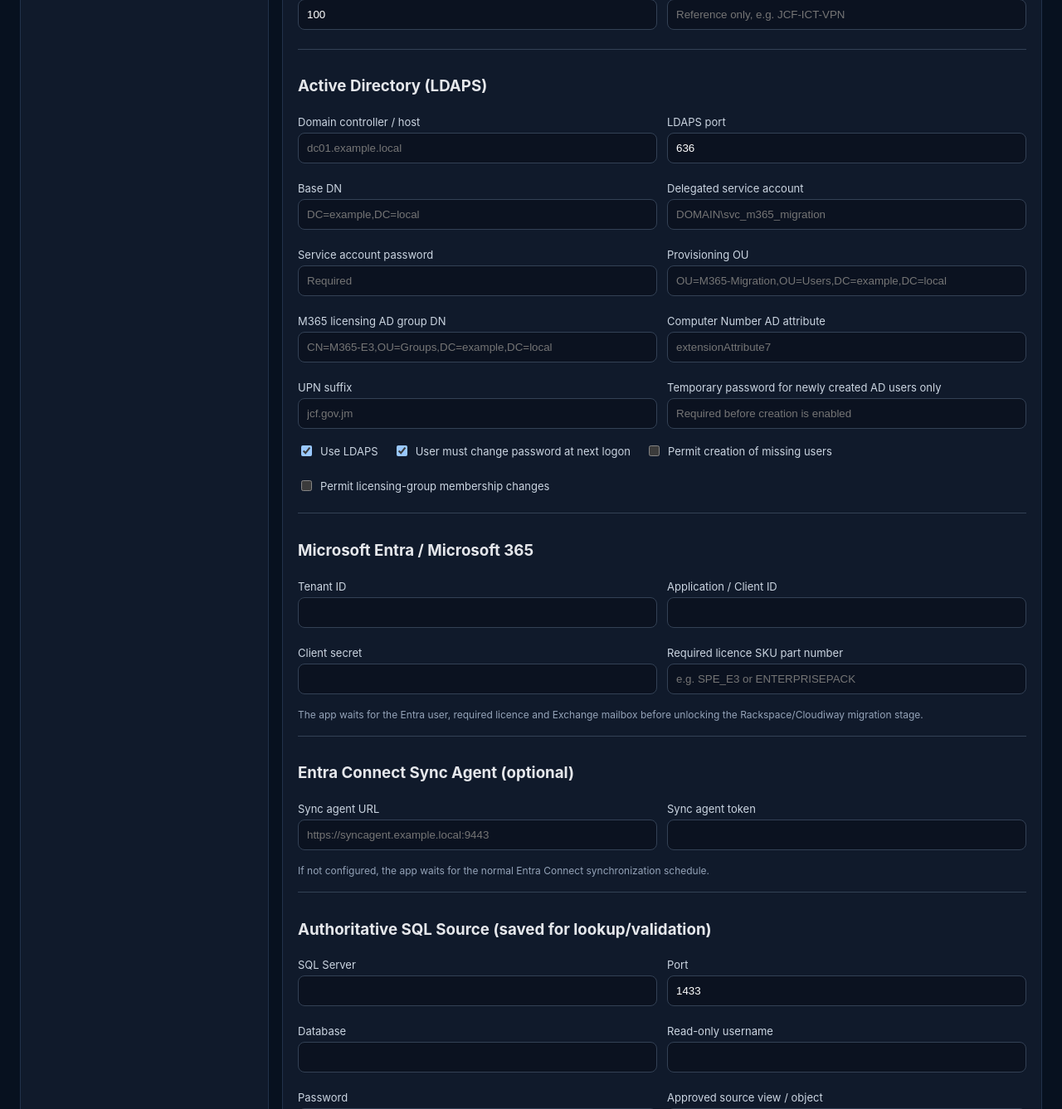
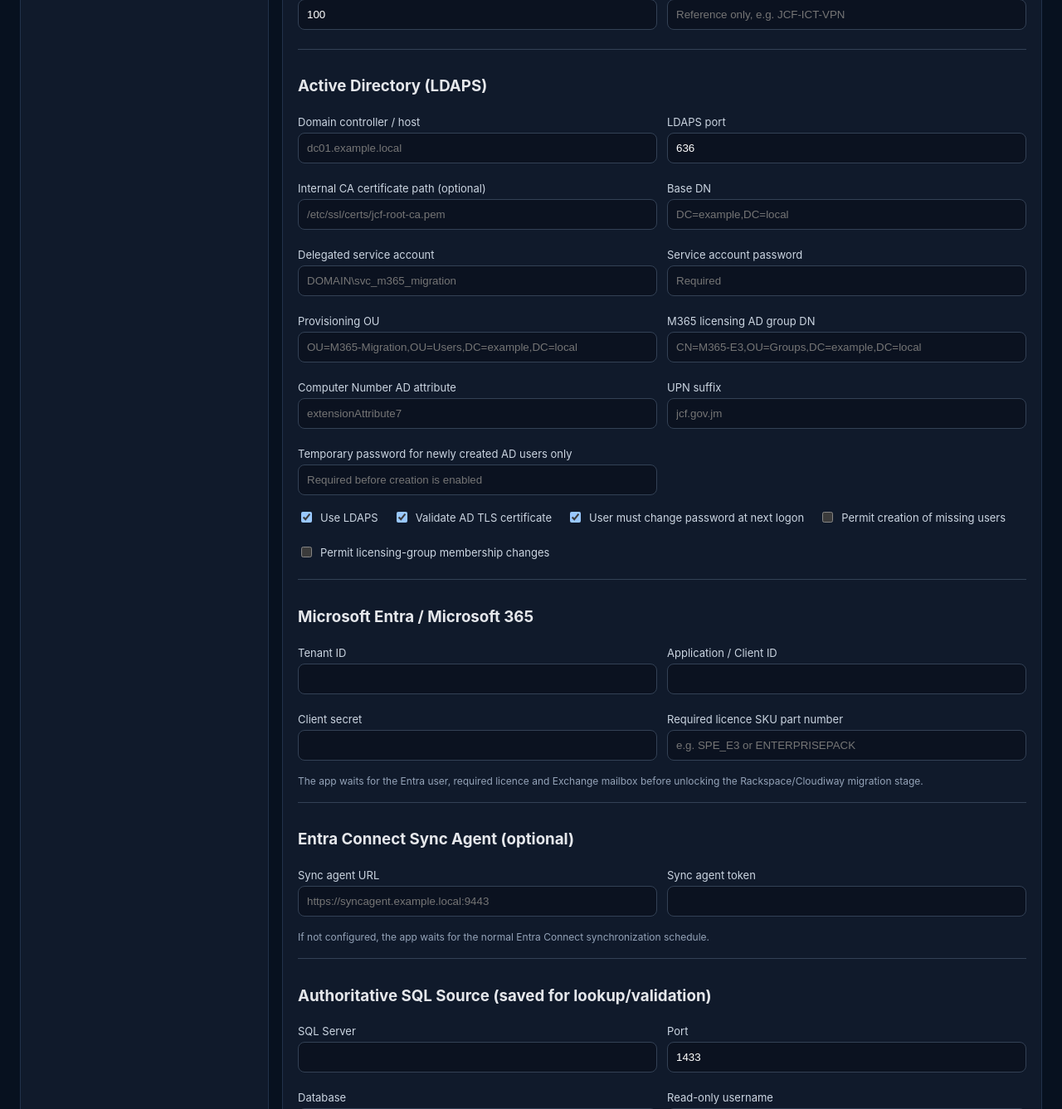
Before and after one commit to nigelebrown/cloudiway-migration-manager, a FastAPI app: page /settings/provisioning in a window 1280 px wide. Shown: the part 369-1706 px from the top of the page at 83% size. Run offline with FastAPI, Linux system fonts and the light colour scheme; the visitor is signed in with stand-in values (Sample User, id 1); data that the repository does not hold is empty; parts of the project's set-up code (start-up, migrations or seed data) failed here and were passed over.

Commit message:
Expose LDAPS certificate trust settings

```diff
--- a/app/templates/provisioning_settings.html
+++ b/app/templates/provisioning_settings.html
@@ -32,6 +32,7 @@
 <div class="section"><h3>Active Directory (LDAPS)</h3><div class="fields">
 <div class="field"><label>Domain controller / host</label><input name="ad_host" value="{{profile.ad_host if profile else ''}}" placeholder="dc01.example.local"></div>
 <div class="field"><label>LDAPS port</label><input type="number" name="ad_port" value="{{profile.ad_port if profile else 636}}"></div>
+<div class="field"><label>Internal CA certificate path (optional)</label><input name="ad_ca_cert_path" value="{{profile.ad_ca_cert_path if profile else ''}}" placeholder="/etc/ssl/certs/jcf-root-ca.pem"></div>
 <div class="field"><label>Base DN</label><input name="ad_base_dn" value="{{profile.ad_base_dn if profile else ''}}" placeholder="DC=example,DC=local"></div>
 <div class="field"><label>Delegated service account</label><input name="ad_bind_username" value="{{profile.ad_bind_username if profile else ''}}" placeholder="DOMAIN\svc_m365_migration"></div>
 <div class="field"><label>Service account password</label><input type="password" name="ad_bind_password" placeholder="{{'Leave blank to keep saved password' if profile else 'Required'}}"></div>
@@ -43,6 +44,7 @@
 </div>
 <div class="checks">
 <label><input type="checkbox" name="ad_use_ssl" value="1" {% if not profile or profile.ad_use_ssl %}checked{% endif %}> Use LDAPS</label>
+<label><input type="checkbox" name="ad_tls_validate" value="1" {% if not profile or profile.ad_tls_validate %}checked{% endif %}> Validate AD TLS certificate</label>
 <label><input type="checkbox" name="ad_force_password_change" value="1" {% if not profile or profile.ad_force_password_change %}checked{% endif %}> User must change password at next logon</label>
 <label><input type="checkbox" name="ad_allow_user_creation" value="1" {% if profile and profile.ad_allow_user_creation %}checked{% endif %}> Permit creation of missing users</label>
 <label><input type="checkbox" name="ad_allow_group_changes" value="1" {% if profile and profile.ad_allow_group_changes %}checked{% endif %}> Permit licensing-group membership changes</label>
```
